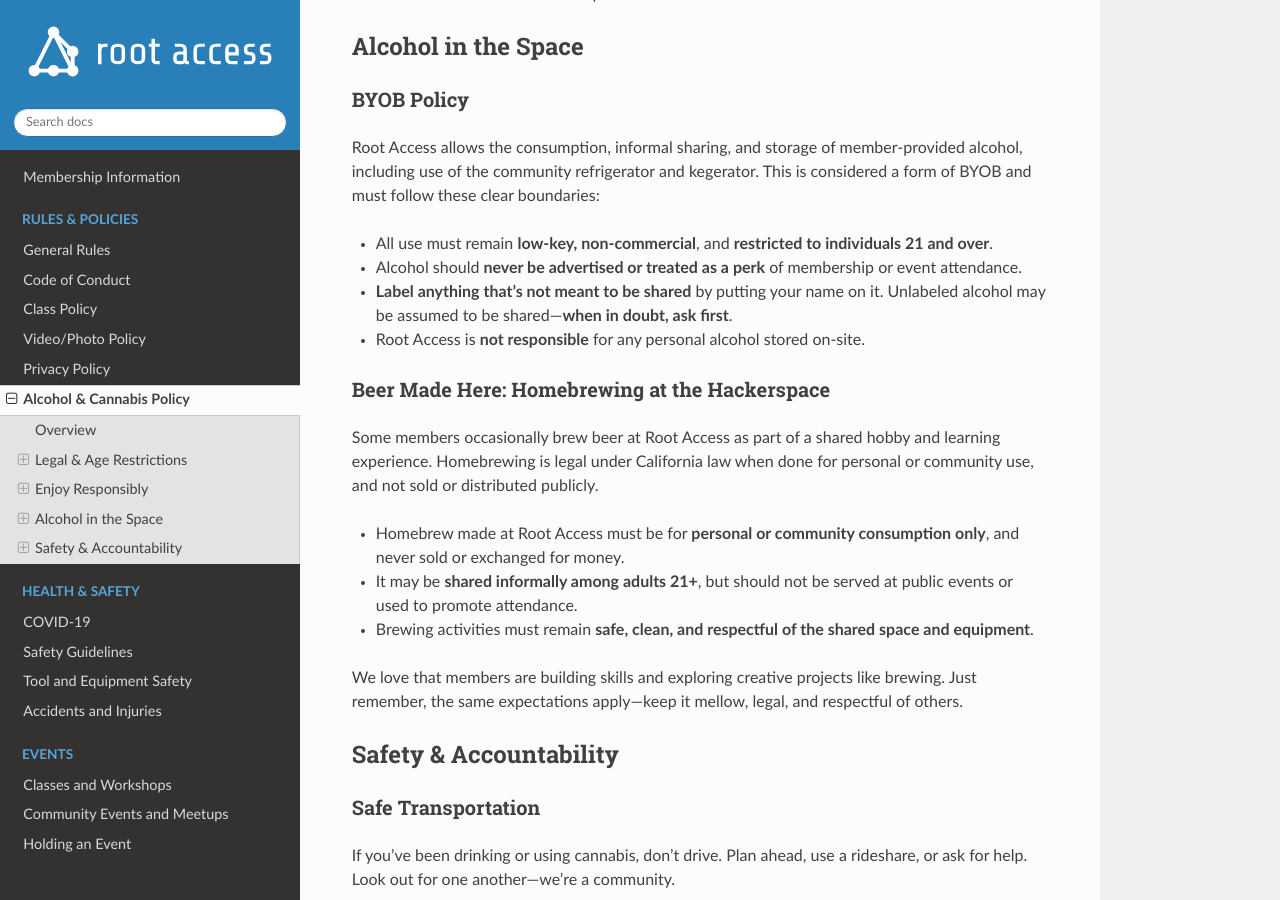
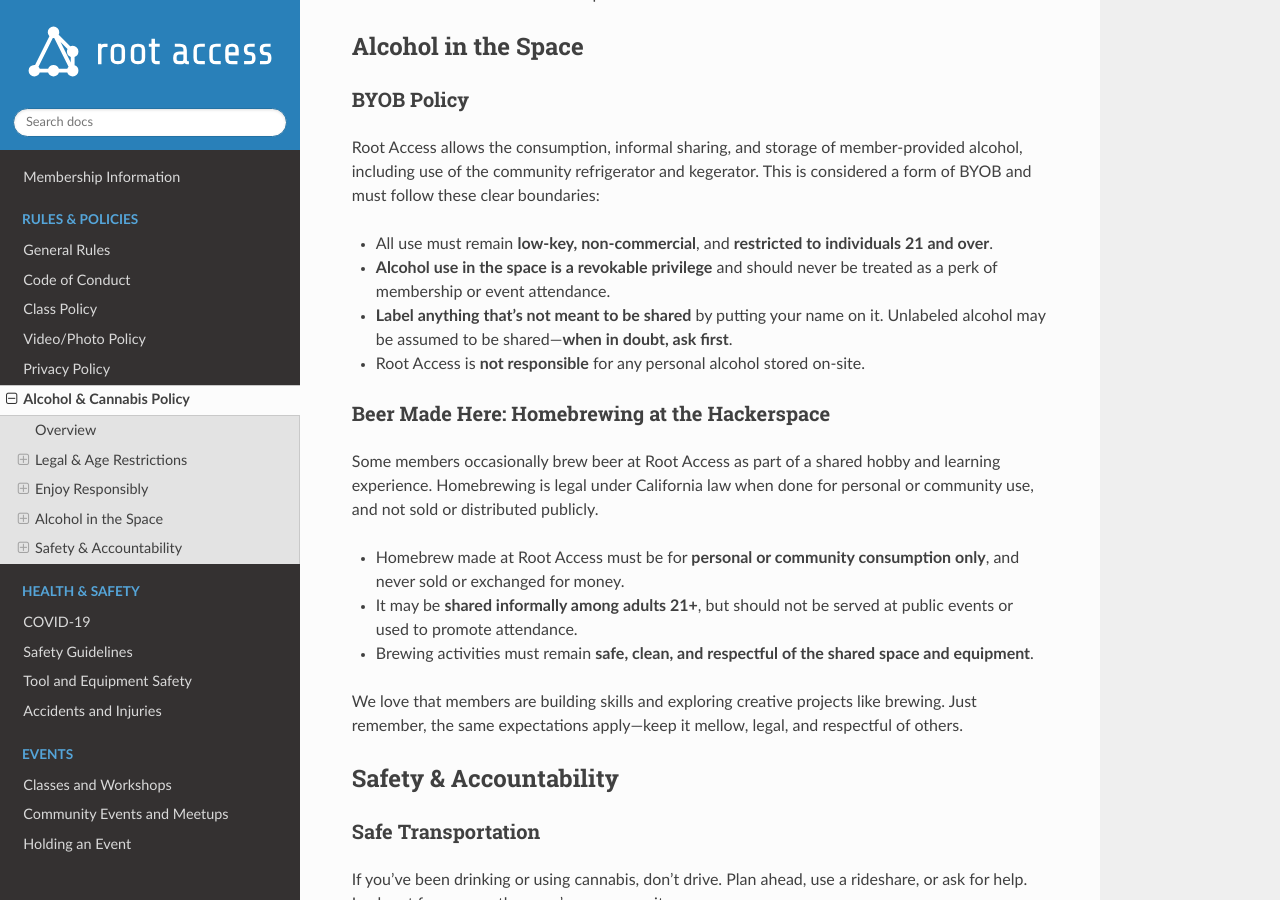
Before and after one commit to RootAccessHackerspace/handbook, a Sphinx documentation site: the page built from source/policies/alcohol-cannabis-policy.md, in a window 1280 px wide and 900 px high, scrolled down 1746 px. Built offline with Sphinx 7.4.7 and the Read the Docs theme 3.1.0, drawn with Linux system fonts in a browser that asks for light colours.

Commit message:
Update alcohol-cannabis-policy.md
revised verbiage on perk of membership

```diff
--- a/source/policies/alcohol-cannabis-policy.md
+++ b/source/policies/alcohol-cannabis-policy.md
@@ -51,7 +51,7 @@ Root Access aims to handle issues with care and fairness. Consequences for misus
 Root Access allows the consumption, informal sharing, and storage of member-provided alcohol, including use of the community refrigerator and kegerator. This is considered a form of BYOB and must follow these clear boundaries:
 
 - All use must remain **low-key, non-commercial**, and **restricted to individuals 21 and over**.
-- Alcohol should **never be advertised or treated as a perk** of membership or event attendance.
+- **Alcohol use in the space is a revokable privilege** and should never be treated as a perk of membership or event attendance.
 - **Label anything that's not meant to be shared** by putting your name on it. Unlabeled alcohol may be assumed to be shared—**when in doubt, ask first**.
 - Root Access is **not responsible** for any personal alcohol stored on-site.
 
```
